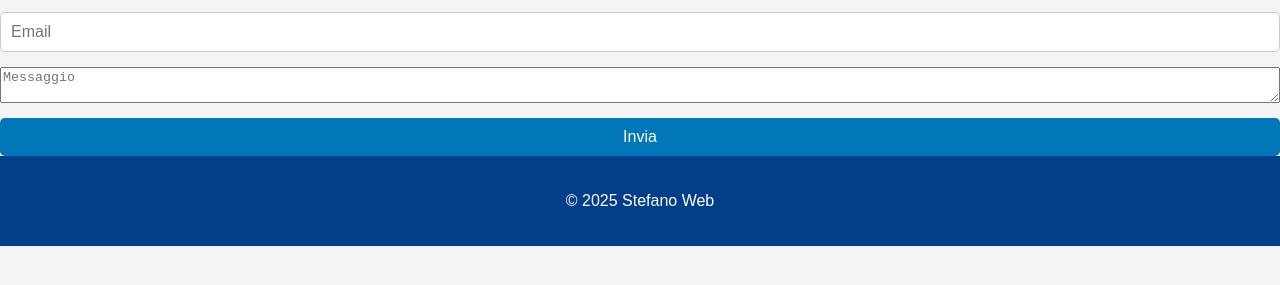
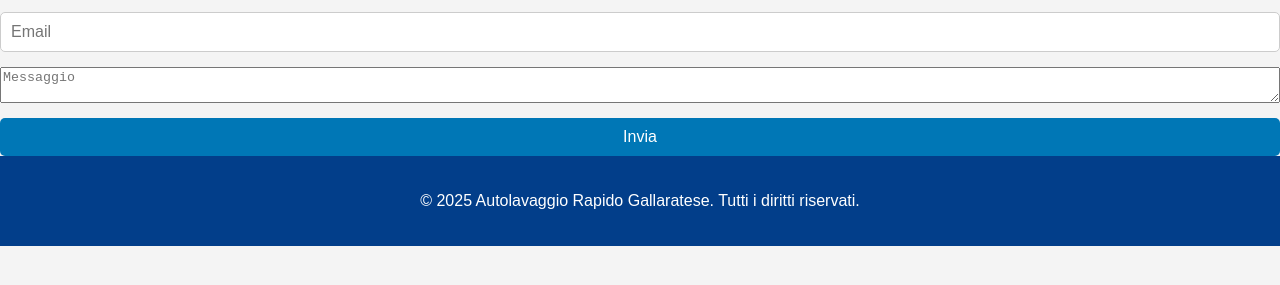
Before and after one commit to autolavaggio-rapido-gallaratese/autolavaggio-rapido-gallaratese.github.io, a plain HTML site: page contatti.html in a window 1280 px wide. Shown: the part 443-728 px from the top of the page. Drawn offline with Linux system fonts and the light colour scheme.

Commit message:
copy footer in other pages

```diff
--- a/contatti.html
+++ b/contatti.html
@@ -44,7 +44,7 @@
 </section>
 
 <footer>
-    <p>&copy; 2025 Stefano Web</p>
+    <p>&copy; 2025 Autolavaggio Rapido Gallaratese. Tutti i diritti riservati.</p>
 </footer>
 </body>
 </html>
```
Also changed, not shown: servizi.html (+1 -1 lines).
